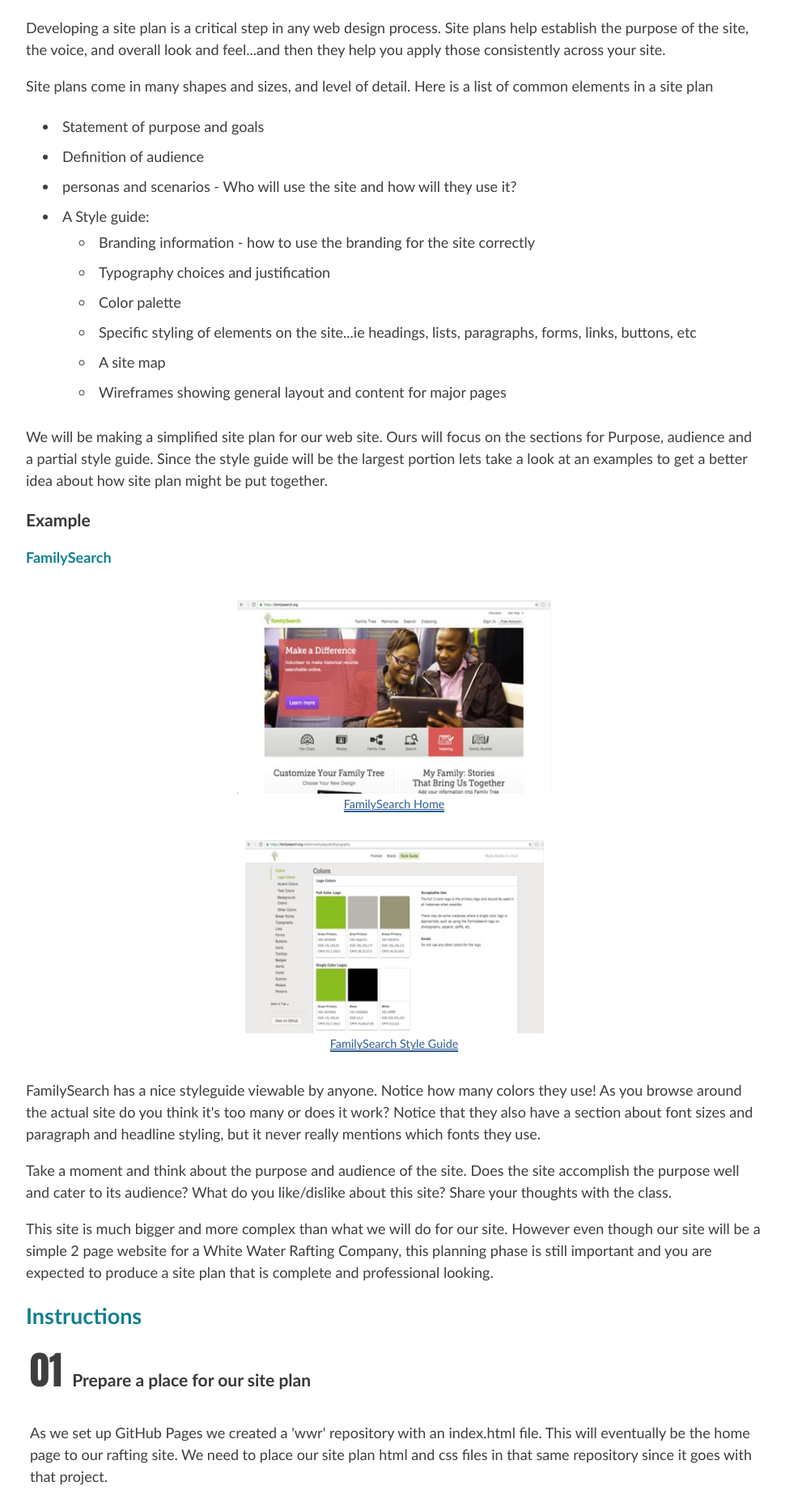
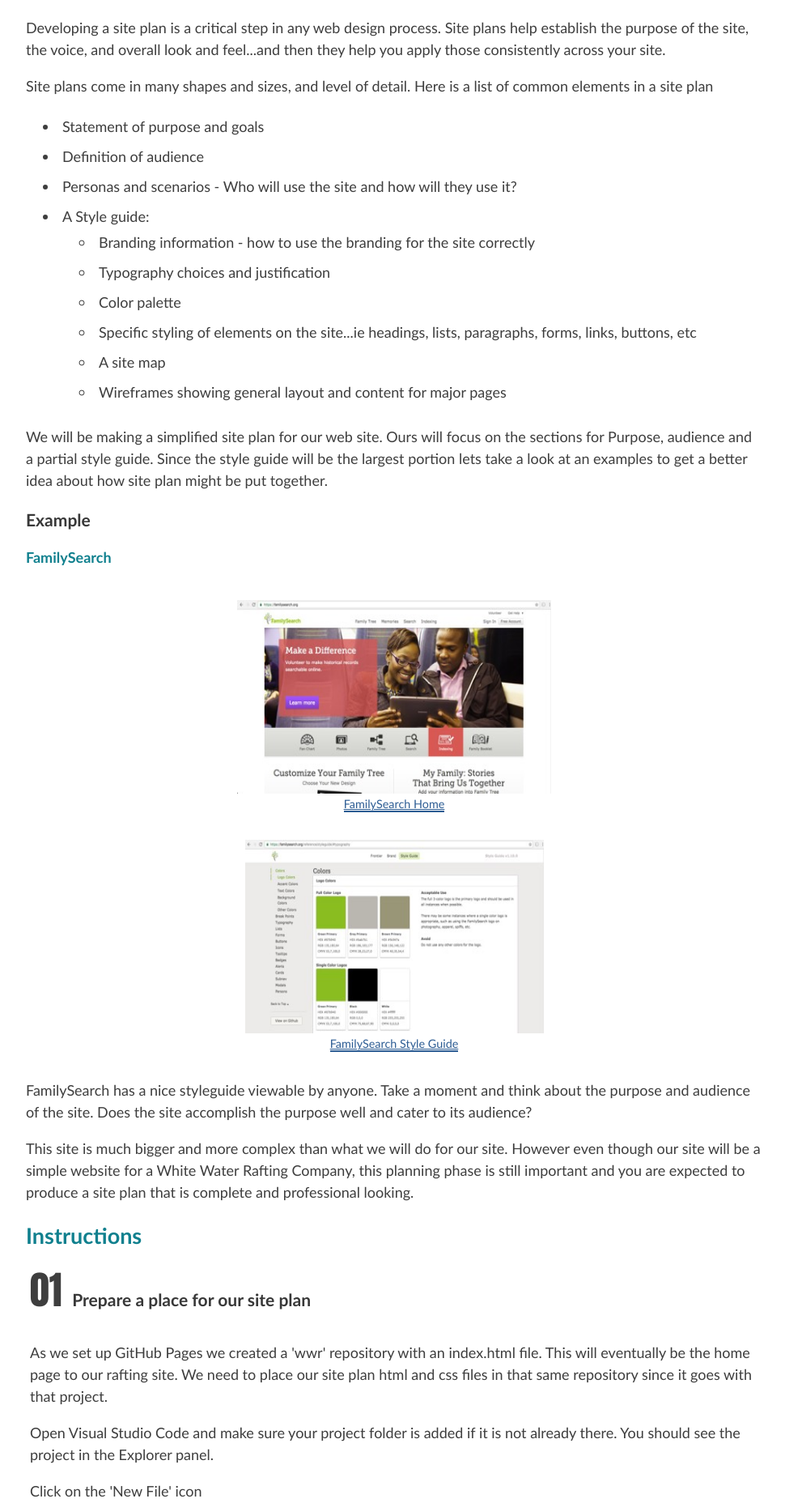
Before and after one commit to byui-wdd/wdd130, a PHP site: page /activities/w02-site-planning.html in a window 1280 px wide. Shown: the part 585-2441 px from the top of the page at 81% size, without its empty margins (153-1123 px from the left). Run offline with PHP 8.4, Linux system fonts and the light colour scheme.

Commit message:
siteplan update

```diff
--- a/activities/w02-site-planning.html
+++ b/activities/w02-site-planning.html
@@ -44,7 +44,7 @@
           <li>Statement of purpose and goals</li>
           <li>Definition of audience</li>
           <li>
-            personas and scenarios - Who will use the site and how will they use
+            Personas and scenarios - Who will use the site and how will they use
             it?
           </li>
           <li>
@@ -115,22 +115,13 @@
           </figure>
         </div>
         <p>
-          FamilySearch has a nice styleguide viewable by anyone. Notice how many
-          colors they use! As you browse around the actual site do you think
-          it's too many or does it work? Notice that they also have a section
-          about font sizes and paragraph and headline styling, but it never
-          really mentions which fonts they use.
-        </p>
-        <p>
+          FamilySearch has a nice styleguide viewable by anyone.
           Take a moment and think about the purpose and audience of the site.
           Does the site accomplish the purpose well and cater to its audience?
-          What do you like/dislike about this site? Share your thoughts with the
-          class.
         </p>
         <p>
           This site is much bigger and more complex than what we
-          will do for our site. However even though our site will be a simple 2
-          page website for a White Water Rafting Company, this planning phase is
+          will do for our site. However even though our site will be a simple website for a White Water Rafting Company, this planning phase is
           still important and you are expected to produce a site plan that is
           complete and professional looking.
         </p>
@@ -140,14 +131,14 @@
             <!-- START STEP -->
             <h3>Prepare a place for our site plan</h3>
             <p>As we set up GitHub Pages we created a 'wwr' repository with an index.html file. This will eventually be the home page to our rafting site. We need to place our site plan html and css files in that same repository since it goes with that project.</p>
-            <p>Open Visual Studio Code and make sure your project folder is added if it is not already there.</p>
+            <p>Open Visual Studio Code and make sure your project folder is added if it is not already there. You should see the project in the Explorer panel.</p>
             <p>Click on the 'New File' icon</p>
             <img src="https://byui-wdd.github.io/wdd130/images/w02/file-man1.png" alt="add file">
             <p>and name the file site-plan-rafting.html</p>
             <img src="https://byui-wdd.github.io/wdd130/images/w02/file-man2_siteplan_html.png" alt="name file">
             <p>Go to: <a href="https://byui-wdd.github.io/wdd130/site-plan-templates/site-plan-rafting.html" target="_blank">Site Plan Template</a> Right-click on the page and view the source code. (On Chrome it's the pop-up menu option 'View Page Source')</p>
             <img class="wide" src="https://byui-wdd.github.io/wdd130/images/w02/view_pagesource.png" alt="name file">
-            <p>Copy <strong>all</strong> the html code.(not all the code shows on the image, you will get copy all the code)</p>
+            <p>Copy <strong>all</strong> the html code.(not all the code shows on the image, you will need to copy all the code)</p>
             <img class="wide" src="https://byui-wdd.github.io/wdd130/images/w02/copy_html.png" alt="name file">
             <p>Paste the code into your site-plan-rafting.html page in VSCode and save the file.</p>
             <img class="wide" src="https://byui-wdd.github.io/wdd130/images/w02/paste_html.png" alt="name file">
@@ -161,10 +152,10 @@
             <img src="https://byui-wdd.github.io/wdd130/images/w02/file-man5_siteplan_css.png" alt="add file">
             <p>Go to: <a href="https://byui-wdd.github.io/wdd130/site-plan-templates/styles/site-plan-rafting.css" target="_blank">Site Plan CSS</a> Copy <strong>all</strong> the code.</p>
             <img class="wide" src="https://byui-wdd.github.io/wdd130/images/w02/copy_css.png" alt="name file">
-            <p>Paste the code into the site-plan-rafting.css file in VSCode.</p>
+            <p>Paste the code into the site-plan-rafting.css file in VSCode and save it.</p>
             <img class="wide" src="https://byui-wdd.github.io/wdd130/images/w02/paste_css.png" alt="name file">
             <p>While we are on file management let's add an image folder to our project as well. In the site plan you may choose to use your own logo. The images folder is where you will place that logo.</p>
-            <p>Add a folder to the project called images</p>
+            <p>Add a folder to the project called images. It won't have anything in it for now.</p>
             <img src="https://byui-wdd.github.io/wdd130/images/w02/file-man6_images_folder.png" alt="add file">
             <p></p>
             <!-- END STEP -->
@@ -174,7 +165,7 @@
             <h3>Make Additions/Changes to the Template</h3>
             <p>Open the site-plan-rafting.html file in your VSCode editor. In the <code>&lt;header&gt;</code> section of the code Add your site name, your name, and section number. (Notice that anywhere there is [ ] square brackets, you will be replacing them with your information.)</p>
             <img class="wide" src="https://byui-wdd.github.io/wdd130/images/w02/replace_brackets.png" alt="name file">
-            <p>In the next few steps you will also be changing the <code>&lt;p&gt;</code> element content Under the 'Purpose' <code>&lt;h3&gt;</code> element; where it says'[Your purpose here]'. And the Audience paragraph, where it says '[Your audience here]'. The next steps explain what to type there.</p>
+            <p>In the next few steps you will also be changing the <code>&lt;p&gt;</code> element content Under the 'Purpose' <code>&lt;h3&gt;</code> element; where it says '[Your purpose here]'. And the Audience paragraph, where it says '[Your audience here]'. The next steps explain what to type there.</p>
             <img class="wide" src="https://byui-wdd.github.io/wdd130/images/w02/replaced_brackets.png" alt="name file">
             <!-- END STEP -->
           </li>
@@ -216,7 +207,7 @@
             <p>
               We need to do this now for our website. One problem: the purpose
               really needs to be defined by the site owner and not the site
-              builder. So for this step and the next imagine that you are the
+              builder. So for this step and the next, imagine that you are the
               owner of the business and have decided that it is time for you to
               have an online presence.&nbsp;
               <strong
@@ -278,7 +269,7 @@
             <img class="wide" src="https://byui-wdd.github.io/wdd130/images/w02/logo_src_same.png" alt="name file">
             <p>If you want to replace the logo with another one, place the image file into the image folder. You can even drag it into the folder. Then change the path value of the src to reference your new logo.</p>
             <img class="wide" src="https://byui-wdd.github.io/wdd130/images/w02/logo_src_changed.png" alt="name file">
-            <p>The path is now pointing to the images folder and then the name of the image file inside the folder. Yours might have a different name than 'dryoarlogo.png'. Use the image file name you have in the images folder.</p>
+            <p>The path is now pointing to the images folder and then the name of the image file inside the folder. Yours might have a different name than 'dryoarlogo.png'. Use the image file name you have in the images folder. The .png file type is usually best for logos.</p>
             <!-- END STEP -->
           </li>
           <li>
@@ -323,6 +314,13 @@
             <div class="videoWrapper">
               <iframe width="560" height="315" src="https://www.youtube.com/embed/SB6cYwHfdmg" title="YouTube video player" frameborder="0" allow="accelerometer; autoplay; clipboard-write; encrypted-media; gyroscope; picture-in-picture" allowfullscreen></iframe>
             </div>
+
+
+            <!-- END STEP -->
+          </li>
+          <li>
+            <!-- START STEP -->
+            <h3>Using Coolors.co</h3>
             <p>
               Visit
               <a
@@ -335,15 +333,8 @@
               scheme using it. Start by thinking of a color you like or think
               will work well for your site.
             </p>
-
-            <!-- END STEP -->
-          </li>
-          <li>
-            <!-- START STEP -->
-            <h3>Using Coolors.co</h3>
-
             <p>
-              You will see 5 color stripes. Each color has 4 items on that show
+              Explore the color palettes. You will see 5 color stripes. Each color has 4 items on that show
               when you hover over them: Alternative Shades, drag, adjust, and
               lock. Play around with one color until you end up with something
               like you imagined above... <strong>then lock it</strong>. Hit the
@@ -396,7 +387,7 @@
             </div>
             <p>
               You should save your chosen palette URL from coolers.co in case
-              you need to make any changes later. Copy the URL of your scheme.
+              you need to make any changes later. Copy the URL of your palette.
               (it might look something like this:
               https://coolors.co/b7d3f2-afafdc-8a84e2-84afe6-79beee) and paste
               it into your <kbd>site-plan.html</kbd>
@@ -433,7 +424,7 @@
               ></iframe>
             </div>
             <br>
-            <p>The next video give some tips on adding the fonts to your site plan. It covers steps 11 and 12.</p>
+            <p>The next video gives some tips on adding the fonts to your site plan. It covers steps 11 and 12.</p>
 
             <div class="videoWrapper">
               <iframe width="560" height="315" src="https://www.youtube.com/embed/WWvX72ZPnMU" title="YouTube video player" frameborder="0" allow="accelerometer; autoplay; clipboard-write; encrypted-media; gyroscope; picture-in-picture" allowfullscreen></iframe>
@@ -442,6 +433,7 @@
           </li>
           <li>
             <!-- START STEP -->
+            <br>
             <h3>Choose your fonts</h3>
             <p>
               Choose one or two fonts to use for the site and record them in the Site Plan.
@@ -492,9 +484,9 @@
 --headline-color-on-color: #FFFFFF; /* headlines on a colored background */
 --paragraph-color-on-white: black; /* paragraph text on a white background */
 --paragraph-color-on-color: #FFFFFF; /* paragraph text on a colored background */
---text-background-color: #000000;</code></pre>
+--paragraph-background-color: #000000;</code></pre>
             <p>
-              Change the <code>--text-background-color</code> and then
+              Change the <code>--paragraph-background-color</code> and then
               <code>--headline-color-on-color</code> and
               <code>--paragraph-color-on-color</code> values. If done correctly
               you should see an example of your colors together in the Preview
@@ -509,8 +501,8 @@
             <p>
               Finally from your <em>color palette</em> choose the colors you
               would like to use for your navigational links (normal, hover,
-              active, and visited) and enter those colors in the
-              <kbd>site-plan-rafting.css</kbd> file.
+              and backgrounds) and enter those colors in the
+              <kbd>site-plan-rafting.css</kbd> file. Hover over the menu option to make sure the hover colors look good too.
             </p>
             <p>
               Under the Navigation section under Site Map you'll notice that there is a page called [Page2] this will eventually be replaced with a more meaningful page name. Since we haven't decided on this page yet, you can leave that as it is for now. But later we will be adding a child page to our rafting site and we can come back and change it then.
@@ -518,7 +510,7 @@
             <p>
               The last section has a wireframe. The wireframe shows what the home page
               will look like, how it will be laid out. We will not be changing
-              the wireframe yet, just review it. In the following weeks you will
+              anything in this area, just review it. In the following weeks you will
               use the wireframe provided to help you to create the home page for
               the site. Later in the semester you will create a wireframe
               for the child page.
--- a/css/course.css
+++ b/css/course.css
@@ -187,7 +187,7 @@
 }
 
 i {
-  border: solid black;
+  /* border: solid black; */
   border-width: 0 3px 3px 0;
   display: inline-block;
   padding: 5px;
```
